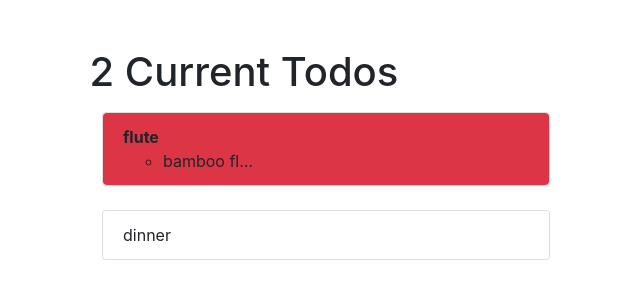
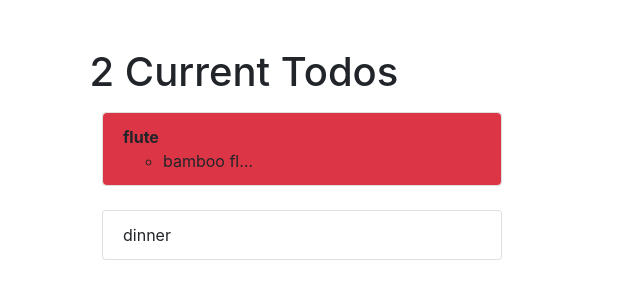
Before and after one commit to Aniket1317/ToDo, a Django app: page /current/ in a window 1280 px wide. Shown: the part 67-367 px from the top of the page, without its empty margins (103-743 px from the left). Run offline with Django 3.2, Linux system fonts and the light colour scheme; a user stored in the database is signed in; data comes from the database, SQL or seed files in the repository; both versions use the stored data as it was after the commit; some libraries are stand-ins or nearby versions.

Commit message:
new changes

```diff
--- a/todo_app/static/todo_app/custom.css
+++ b/todo_app/static/todo_app/custom.css
@@ -13,6 +13,14 @@
 	}
 	.navimg{
 		padding-left: 5px;
+	}
+	.card > ul{
+		padding-left:20px;
+  		padding-right:20px;
+	}
+	.card > ul{
+		margin-left:20px;
+  		margin-right:20px;
 	}
 }
 .navbar-nav > li{
--- a/todo_app/templates/todo_app/completedtodos.html
+++ b/todo_app/templates/todo_app/completedtodos.html
@@ -17,8 +17,8 @@
 {% if todos %}
 <div class="mt-2">
 {% for todo in todos %}
-<div class='col-12 col-md-10 mb-4 mx-auto'>
-<div class="card" style="width: 28rem;">
+<div class='col-10 col-md-10 mb-4 mx-auto'>
+<div class="card" style="width: 25rem;">
   <ul class="list-group list-group-flush">
   	<a href="{% url 'viewtodo' todo.id %}">
   	{% if todo.important %}
--- a/todo_app/templates/todo_app/currenttodos.html
+++ b/todo_app/templates/todo_app/currenttodos.html
@@ -17,8 +17,8 @@
 {% if todos %}
 <div class="mt-2">
 {% for todo in todos %}
-<div class='col-12 col-md-10 mb-4 mx-auto'>
-<div class="card" style="width: 28rem;">
+<div class='col-10 col-md-10 mb-4 mx-auto'>
+<div class="card" style="width: 25rem;">
   <ul class="list-group list-group-flush">
   	<a href="{% url 'viewtodo' todo.id %}">
   	{% if todo.important %}
```
Also changed, not shown: db.sqlite3.
